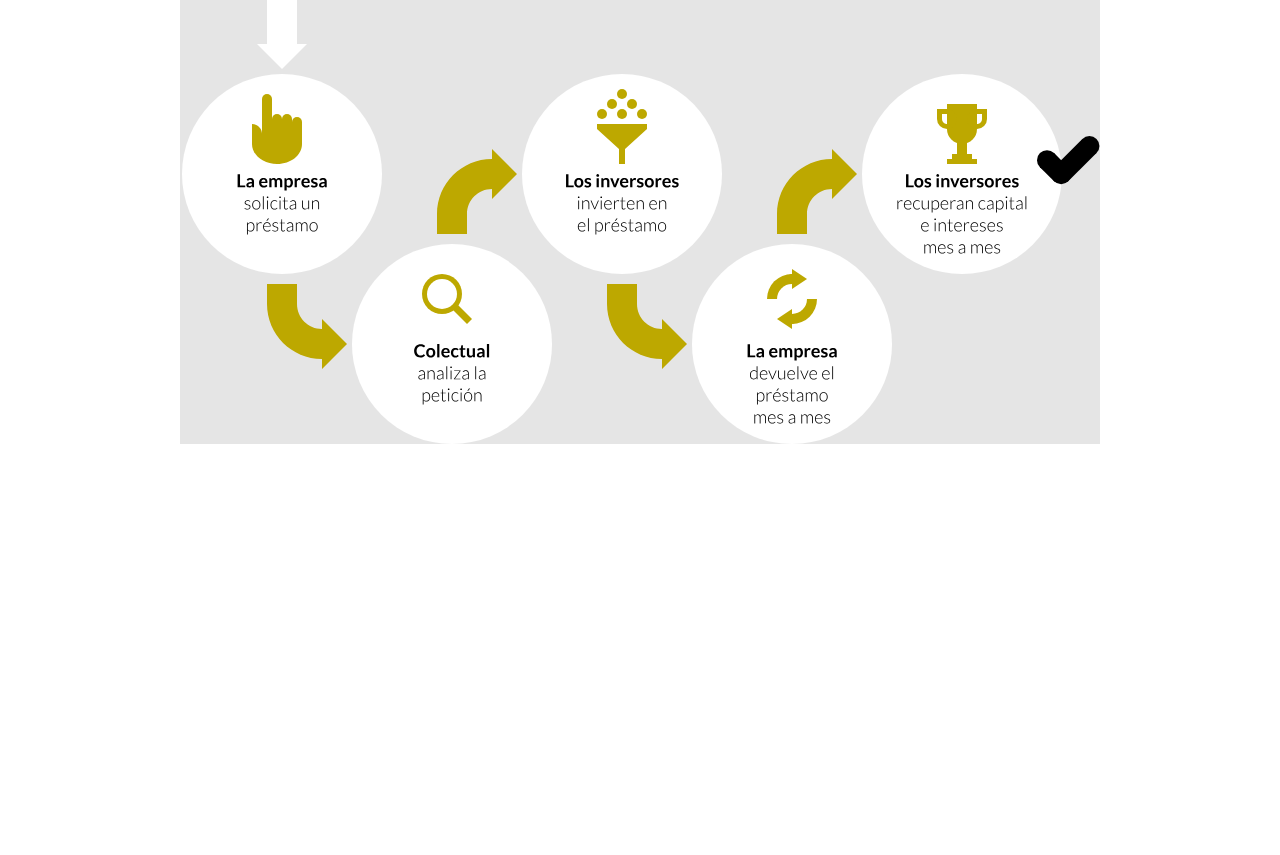
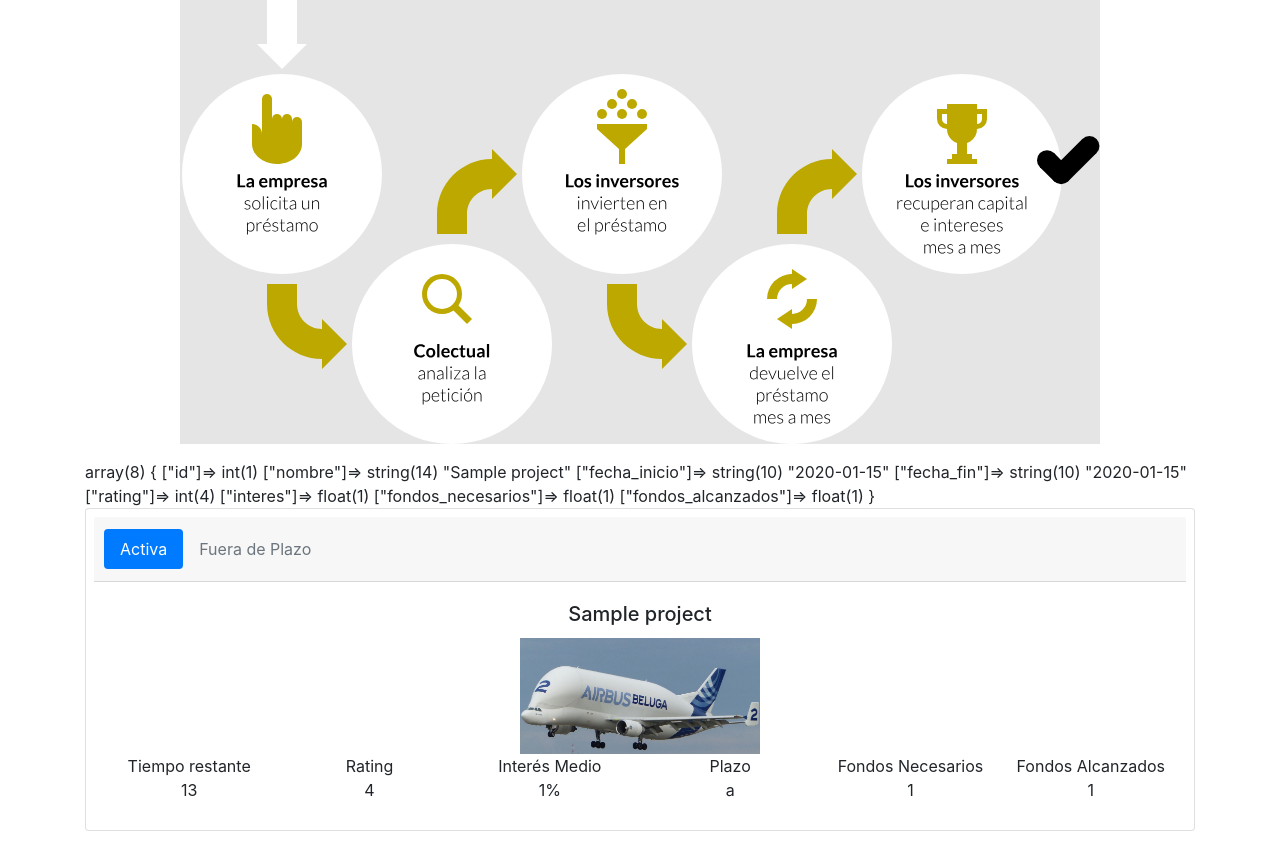
Before and after one commit to KiriBogach/DAWebProject, a PHP site: page / in a window 1280 px wide. Shown: the part 911-1766 px from the top of the page. Before the commit the page ends 1355 px from the top, so only its background shows below. Run offline with PHP 8.4, Linux system fonts and the light colour scheme; tables that the repository leaves empty hold one stand-in row (values such as "Sample post").

Commit message:
Se añade favicon, lógica bd y la vista de proyectos.

```diff
--- a/app/Projects/ProjectManager.php
+++ b/app/Projects/ProjectManager.php
@@ -34,6 +34,18 @@
         }
 
         return $selectProject->fetch();
+    }
+
+    /**
+     * @param int $maxResults
+     * @return mixed
+     */
+    public function getRandomProjects($maxResults = 3) {
+        $selectProject = $this->db->prepare('SELECT * FROM projects LIMIT :maxResults');
+        $selectProject->bindParam(':maxResults', $maxResults, PDO::PARAM_INT);
+        $selectProject->execute();
+
+        return $selectProject->fetchAll();
     }
 
     /**
@@ -102,6 +114,11 @@
         }
     }
 
+    /**
+     * @param $id
+     * @return mixed
+     * @throws Exception
+     */
     public function deleteProject($id) {
         if (empty($id)) {
             throw new Exception('Se debe indicar un identificador válido');
--- a/app/db.php
+++ b/app/db.php
@@ -6,12 +6,13 @@
 define("DB_NAME", "daweb");
 define("DB_USERNAME", "root");
 define("DB_PASSWORD", "");
+define("CHARSET", "utf8");
 
 // Usamos https://www.php.net/manual/es/class.pdo.php
 
 try {
     // Creamos el objeto PDO de base de datos
-    $db = new PDO("mysql:host=".DB_SERVER.";dbname=".DB_NAME, DB_USERNAME, DB_PASSWORD);
+    $db = new PDO("mysql:host=".DB_SERVER.";dbname=".DB_NAME.";charset=".CHARSET, DB_USERNAME, DB_PASSWORD);
     // Ponemos que solo traiga los valores asociativos
     $db->setAttribute(PDO::ATTR_DEFAULT_FETCH_MODE, PDO::FETCH_ASSOC);
 }
--- a/index.php
+++ b/index.php
@@ -1,5 +1,9 @@
+<?php
+require_once __DIR__ . '/app/Projects/ProjectManager.php';
+?>
+
 <!DOCTYPE html>
-<html lang="en">
+<html lang="es">
 
 <head>
 
@@ -8,7 +12,8 @@
     <meta name="description" content="">
     <meta name="author" content="">
 
-    <title>Bare - Start Bootstrap Template</title>
+    <title>TicLending</title>
+    <link rel="shortcut icon" type="image/png" href="resources/ico/favicon.png"/>
 
     <!-- Bootstrap core CSS -->
     <link href="vendor/bootstrap/css/bootstrap.min.css" rel="stylesheet">
@@ -58,8 +63,56 @@
                 </li>
             </ul>
         </div>
+    </div>
 
+    <?php
+    $projectManager = new ProjectManager();
+    $projects = $projectManager->getRandomProjects();
+
+    foreach ($projects as $project) {
+        var_dump($project);
+        ?>
+        <div class="card text-center" style="padding: 0.5rem;">
+            <div class="card-header">
+                <ul class="nav nav-pills card-header-pills">
+                    <li class="nav-item">
+                        <a class="nav-link active" href="#">Activa</a>
+                    </li>
+                    <li class="nav-item">
+                        <a class="nav-link disabled" href="#" tabindex="-1" aria-disabled="true">Fuera de Plazo</a>
+                    </li>
+                </ul>
             </div>
+            <div class="card-body">
+                <h5 class="card-title"><?=$project['nombre']?></h5>
+                <!-- <p class="card-text">Tiempo restante: 2 días</p> -->
+                <img src="resources/img/empresa-aviones.jpg" class="img-responsive img-rounded" style="max-height: 15rem; max-width: 15rem;">
+                <div class="row">
+                    <div class="col card-text">Tiempo restante</div>
+                    <div class="col card-text">Rating</div>
+                    <div class="col card-text">Interés Medio</div>
+                    <div class="col card-text">Plazo</div>
+                    <div class="col card-text">Fondos Necesarios</div>
+                    <div class="col card-text">Fondos Alcanzados</div>
+                </div>
+                <div class="row">
+                    <div class="col card-text">13</div>
+                    <div class="col card-text"><?=$project['rating']?></div>
+                    <div class="col card-text"><?=$project['interes']?>%</div>
+                    <div class="col card-text">a</div>
+                    <div class="col card-text"><?=$project['fondos_necesarios']?></div>
+                    <div class="col card-text"><?=$project['fondos_alcanzados']?></div>
+                </div>
+            </div>
+        </div>
+
+        <br/>
+    <?php
+    }
+    ?>
+
+
+
 
     <!--    <div class="card w-75">
             <div class="card-body">
```
Also changed, not shown: README.md, resources/ico/favicon.png (added), resources/img/empresa-aviones.jpg (added). Lines whose indentation alone changed are shown as unchanged.
